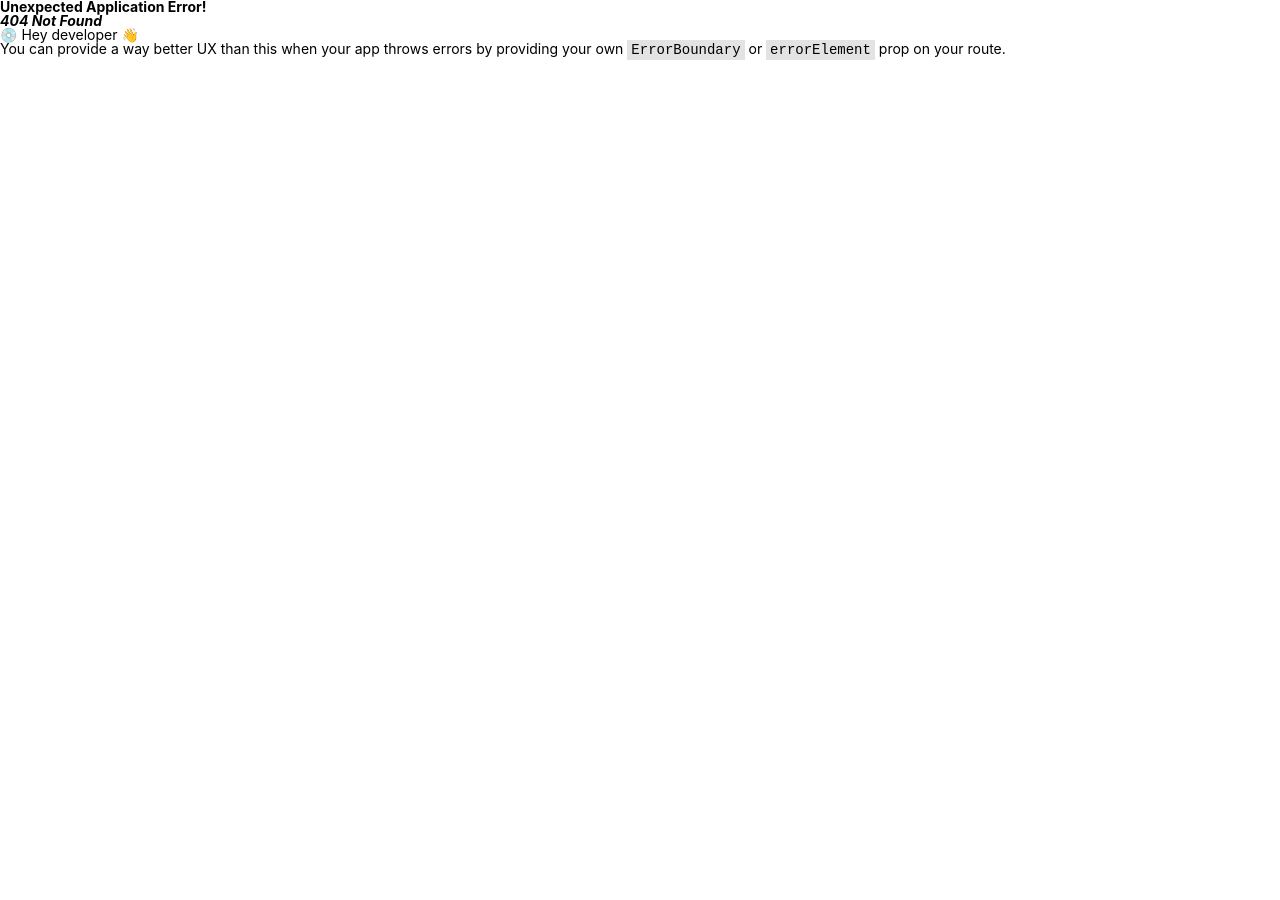
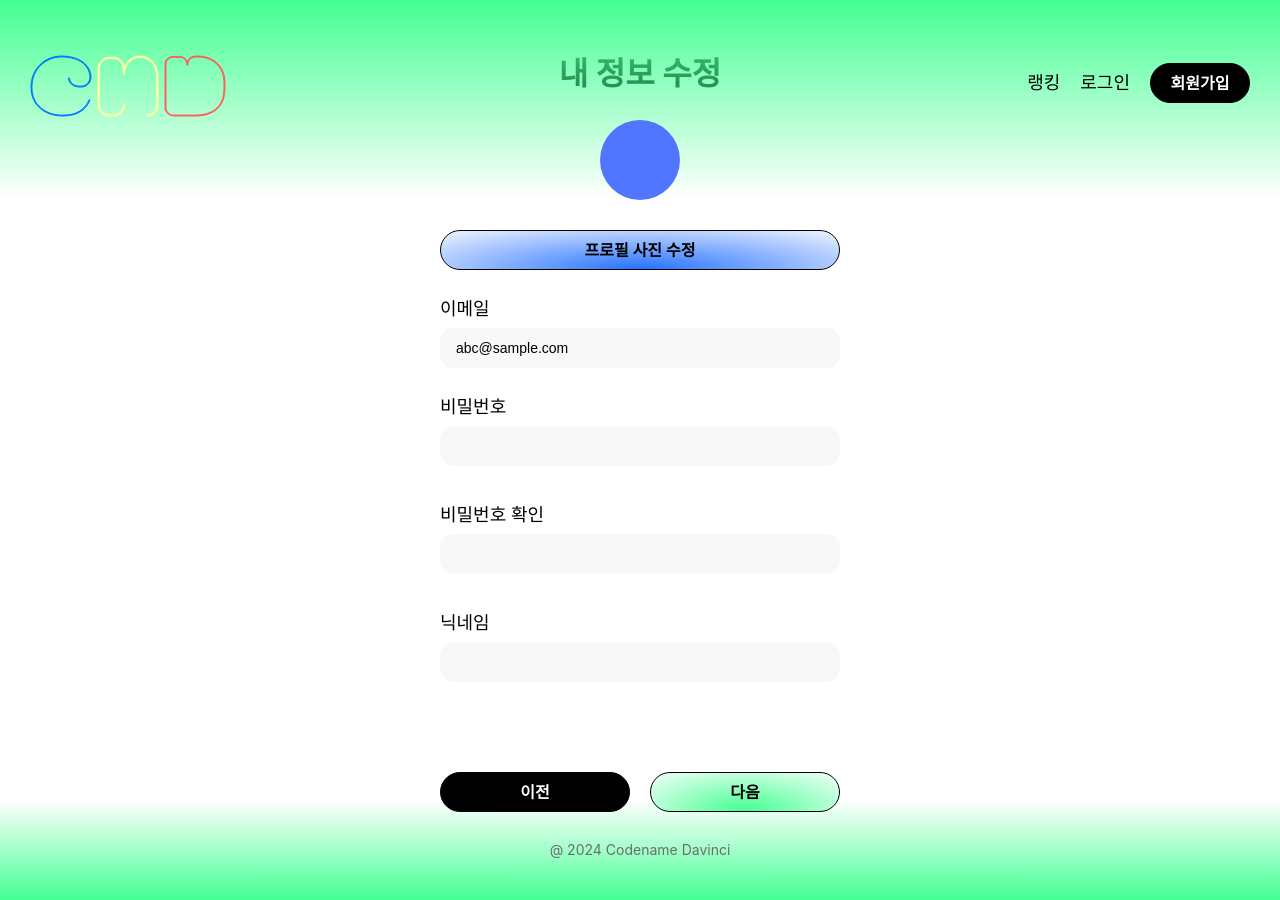
Before and after one commit to vsCode-Game/FE, a React (Vite) app: page /user/mypage/updateMyPage in a window 1280 px wide. Before the commit this address had no page. Before the commit the page ends 800 px from the top, so only its background shows below. Built offline with nearby package versions, Linux system fonts and the light colour scheme; a web font is replaced by a local one.

Commit message:
✨ feat: 마이페이지/비밀번호 및 정보수정 페이지 구현

```diff
--- a/src/components/ui/input/Input.tsx
+++ b/src/components/ui/input/Input.tsx
@@ -4,9 +4,17 @@ import * as S from "./inputStyle";
 export default function Input<I extends FieldValues>({
   type,
   keyname,
-  ...props
+  disable,
+  defaultValue,
 }: IInputProps<I>) {
   const { register } = useFormContext<I>();
 
-  return <S.input type={type} {...register(keyname)} {...props}></S.input>;
+  return (
+    <S.input
+      type={type}
+      {...register(keyname)}
+      disabled={disable}
+      defaultValue={defaultValue}
+    ></S.input>
+  );
 }
--- a/src/components/ui/input/input_props.d.ts
+++ b/src/components/ui/input/input_props.d.ts
@@ -1,4 +1,6 @@
 interface IInputProps<P> {
   type: HTMLInputTypeAttribute;
   keyname: Path<P>;
+  defaultValue?: string;
+  disable?: boolean;
 }
--- /dev/null
+++ b/src/pages/mypage/checkPassword/CheckPassword.tsx
@@ -0,0 +1,37 @@
+import { FormProvider, useForm } from "react-hook-form";
+import Input from "../../../components/ui/input/Input";
+import * as S from "./checkPasswordStyle";
+import Button from "../../../components/ui/button/Button";
+import { ICheckPassword } from "./schema";
+import { useNavigate } from "react-router-dom";
+import { allowedNodeEnvironmentFlags } from "node:process";
+
+export default function CheckPassword() {
+  const methods = useForm<ICheckPassword>();
+  const navigate = useNavigate();
+  const onClickSubmit = async (data: ICheckPassword) => {
+    console.log(data);
+    navigate("/user/mypage/updateMyPage");
+  };
+
+  return (
+    <FormProvider {...methods}>
+      <S.container>
+        <S.checkPasswordBox onSubmit={methods.handleSubmit(onClickSubmit)}>
+          <S.p>본인 인증을 위해 비밀번호 확인이 필요합니다.</S.p>
+          <S.p>비밀번호를 입력해 주세요.</S.p>
+          <S.label>비밀번호</S.label>
+          <Input<ICheckPassword> type="text" keyname="password" />
+          <S.buttonBox>
+            <Button type="button" size="sm" bgcolor="black" textcolor="white">
+              이전
+            </Button>
+            <Button type="submit" size="sm" bgcolor="green" textcolor="black">
+              다음
+            </Button>
+          </S.buttonBox>
+        </S.checkPasswordBox>
+      </S.container>
+    </FormProvider>
+  );
+}
--- /dev/null
+++ b/src/pages/mypage/checkPassword/checkPasswordStyle.ts
@@ -0,0 +1,40 @@
+import styled from "styled-components";
+
+export const container = styled.div`
+  display: flex;
+  flex-direction: column;
+  align-items: center;
+  justify-content: center;
+  width: 100%;
+  height: 100%;
+`;
+
+export const checkPasswordBox = styled.form`
+  display: flex;
+  flex-direction: column;
+  justify-content: center;
+  width: 400px;
+`;
+
+export const p = styled.p`
+  font-weight: 500;
+  font-size: 20px;
+  line-height: 26px;
+  letter-spacing: -0.02em;
+  color: var(--color-gray-999);
+`;
+
+export const label = styled.label`
+  margin-top: 30px;
+  font-weight: 500;
+  font-size: 18px;
+  color: var(--color-gray-999);
+  margin-bottom: 11px;
+`;
+
+export const buttonBox = styled.div`
+  width: 400px;
+  margin-top: 150px;
+  display: flex;
+  gap: 20px;
+`;
--- /dev/null
+++ b/src/pages/mypage/checkPassword/schema.ts
@@ -0,0 +1,3 @@
+export interface ICheckPassword {
+  password: string;
+}
--- /dev/null
+++ b/src/pages/mypage/updateMypage/UpdateMyPage.tsx
@@ -0,0 +1,70 @@
+import { FormProvider, useForm } from "react-hook-form";
+import Button from "../../../components/ui/button/Button";
+import Input from "../../../components/ui/input/Input";
+import * as S from "./updateMyPageStyle";
+import { schema, UpdateMyPageType } from "./schema";
+import { zodResolver } from "@hookform/resolvers/zod";
+
+export default function UpdateMyPage() {
+  const methods = useForm<UpdateMyPageType>({
+    resolver: zodResolver(schema),
+    mode: "onChange",
+  });
+  const onClickSubmit = (data: UpdateMyPageType) => {
+    console.log(data);
+  };
+
+  return (
+    <FormProvider {...methods}>
+      <S.container>
+        <S.contentsBox onSubmit={methods.handleSubmit(onClickSubmit)}>
+          <S.imgBox>
+            <S.title>내 정보 수정</S.title>
+            <S.img></S.img>
+            <Button type="button" bgcolor="blue" textcolor="black" size="sm">
+              프로필 사진 수정
+            </Button>
+          </S.imgBox>
+          <S.inputBox>
+            <S.label>이메일</S.label>
+            <Input
+              type="text"
+              keyname="email"
+              defaultValue="abc@sample.com"
+              disable={true}
+            />
+          </S.inputBox>
+          <S.inputBox>
+            <S.label>비밀번호</S.label>
+            <Input<UpdateMyPageType> type="password" keyname="password" />
+            <S.errorMessage>
+              {methods.formState.errors.password?.message}
+            </S.errorMessage>
+          </S.inputBox>
+          <S.inputBox>
+            <S.label>비밀번호 확인</S.label>
+            <Input<UpdateMyPageType> type="password" keyname="checkPassword" />
+            <S.errorMessage>
+              {methods.formState.errors.checkPassword?.message}
+            </S.errorMessage>
+          </S.inputBox>
+          <S.inputBox>
+            <S.label>닉네임</S.label>
+            <Input<UpdateMyPageType> type="text" keyname="nickname" />
+            <S.errorMessage>
+              {methods.formState.errors.nickname?.message}
+            </S.errorMessage>
+          </S.inputBox>
+          <S.buttonBox>
+            <Button type="button" bgcolor="black" textcolor="white" size="sm">
+              이전
+            </Button>
+            <Button type="submit" bgcolor="green" textcolor="black" size="sm">
+              다음
+            </Button>
+          </S.buttonBox>
+        </S.contentsBox>
+      </S.container>
+    </FormProvider>
+  );
+}
--- /dev/null
+++ b/src/pages/mypage/updateMypage/schema.ts
@@ -0,0 +1,18 @@
+import { z } from "zod";
+
+export const schema = z
+  .object({
+    password: z
+      .string()
+      .min(1, { message: "비밀번호는 최소 한 글자 이상이어야 합니다." }),
+    checkPassword: z.string(),
+    nickname: z
+      .string()
+      .min(1, { message: "닉네임은 최소 한 글자 이상이어야 합니다." }),
+  })
+  .refine((data) => data.password === data.checkPassword, {
+    message: "비밀번호가 일치하지 않습니다.",
+    path: ["checkPassword"],
+  });
+
+export type UpdateMyPageType = z.infer<typeof schema>;
--- /dev/null
+++ b/src/pages/mypage/updateMypage/updateMyPageStyle.ts
@@ -0,0 +1,64 @@
+import styled from "styled-components";
+
+export const container = styled.div`
+  display: flex;
+  flex-direction: column;
+  justify-content: center;
+  align-items: center;
+  width: 100%;
+  height: 100%;
+`;
+
+export const contentsBox = styled.form`
+  display: flex;
+  flex-direction: column;
+  justify-content: center;
+  width: 400px;
+  gap: 30px;
+`;
+
+export const imgBox = styled.div`
+  display: flex;
+  flex-direction: column;
+  align-items: center;
+  width: 100%;
+  gap: 30px;
+`;
+
+export const inputBox = styled.div`
+  display: flex;
+  flex-direction: column;
+  width: 100%;
+  gap: 10px;
+`;
+
+export const title = styled.div`
+  font-weight: 700;
+  font-size: 32px;
+  color: var(--color-gray-999);
+`;
+
+export const img = styled.div`
+  width: 80px;
+  height: 80px;
+  border-radius: 50%;
+  background: #5076ff;
+  backdrop-filter: blur(24px);
+`;
+
+export const label = styled.label`
+  font-weight: 500;
+  font-size: 18px;
+  color: var(--color-gray-999);
+`;
+
+export const buttonBox = styled.div`
+  width: 100%;
+  display: flex;
+  gap: 20px;
+  margin-top: 50px;
+`;
+
+export const errorMessage = styled.div`
+  color: var(--color-warning);
+`;
--- a/src/pages/user/login/Login.tsx
+++ b/src/pages/user/login/Login.tsx
@@ -1,7 +1,7 @@
 import { FormProvider, useForm } from "react-hook-form";
 import { zodResolver } from "@hookform/resolvers/zod";
 import Button from "../../../components/ui/button/Button";
-import * as S from "./LoginStyle";
+import * as S from "./loginStyle";
 import { loginSchema, schema } from "./schema";
 import Input from "../../../components/ui/input/Input";
 
```
Also changed, not shown: src/routes/router.tsx (+10 -0 lines).
